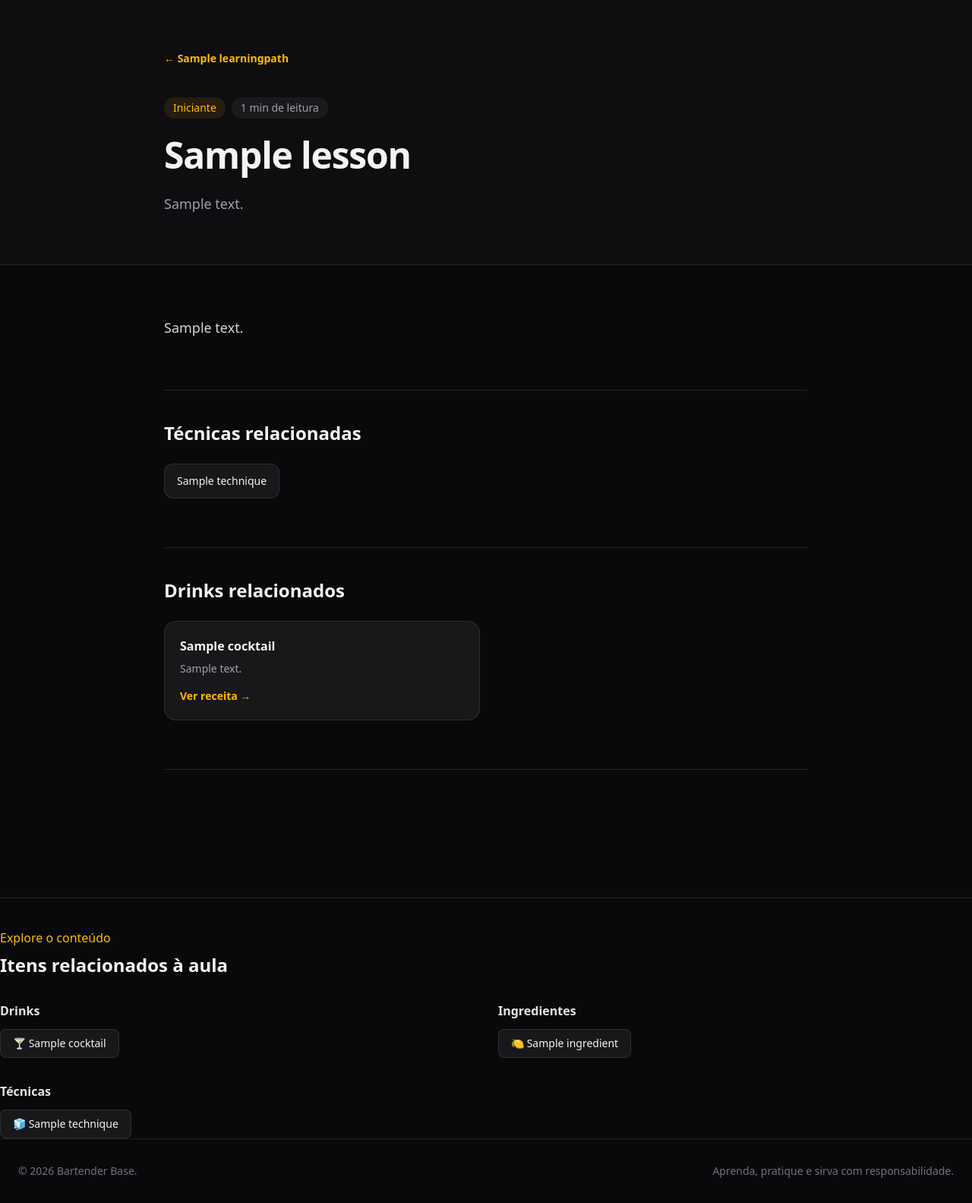
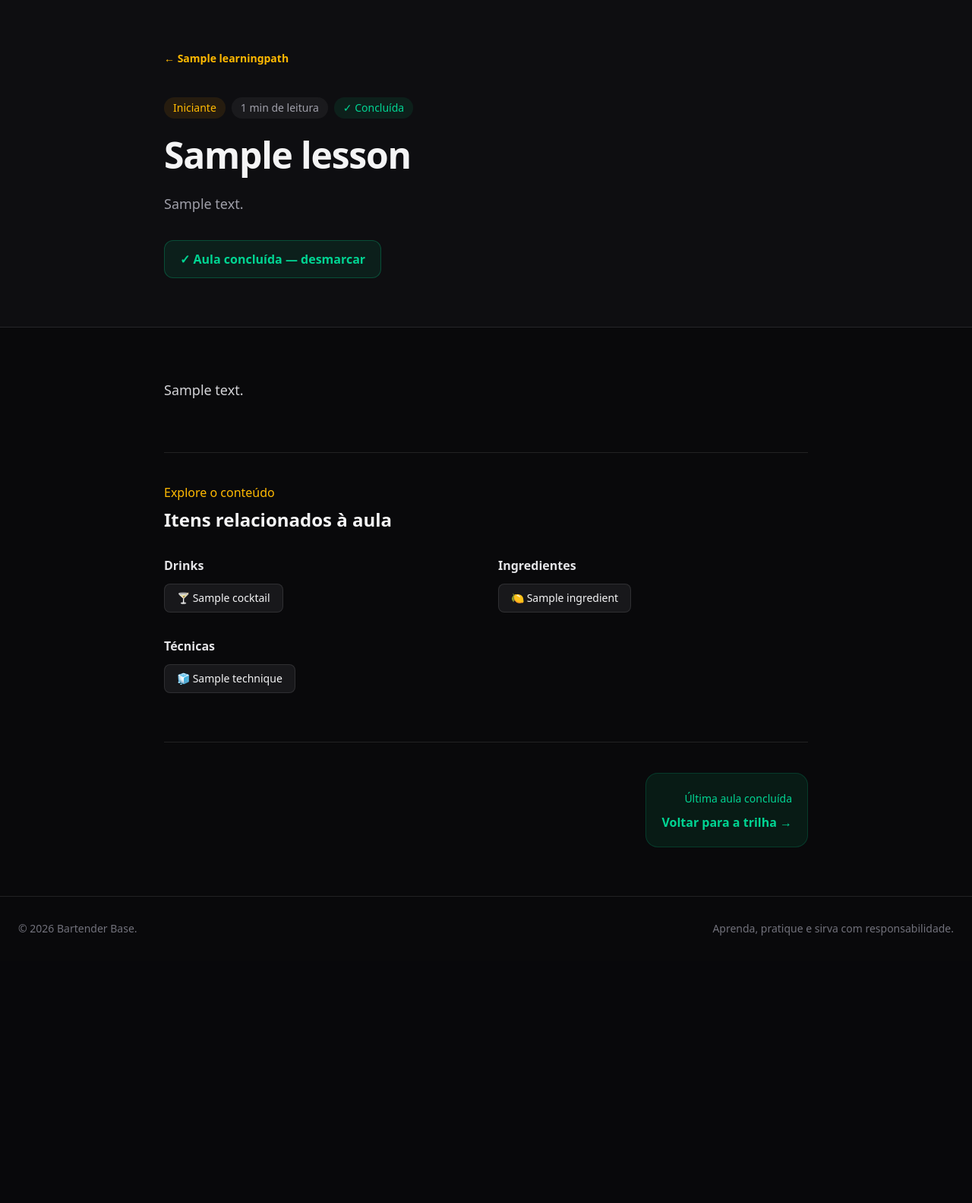
Before and after one commit to thierrydrmv/bartender-base, a Django app: a page that uses templates/learning/lesson_detail.html in a window 1280 px wide. Shown: the part 77-1660 px from the top of the page at 76% size. After the commit the page ends 1308 px from the top, so only its background shows below. Run offline with Django 5.2, Linux system fonts and the light colour scheme; a user stored in the database is signed in; tables that the repository leaves empty hold one stand-in row (values such as "Sample post"); some libraries are stand-ins or nearby versions.

Commit message:
feat: add lesson progress tracking

```diff
--- a/learning/urls.py
+++ b/learning/urls.py
@@ -16,6 +16,11 @@ urlpatterns = [
         name="path-detail",
     ),
     path(
+        "aulas/<slug:slug>/toggle-completion/",
+        views.toggle_lesson_completion,
+        name="toggle-completion",
+    ),
+    path(
         "aulas/<slug:slug>/",
         views.lesson_detail,
         name="lesson-detail",
--- a/learning/views.py
+++ b/learning/views.py
@@ -1,9 +1,12 @@
+from django.contrib import messages
+from django.contrib.auth.decorators import login_required
 from django.db.models import Count, Q
-from django.shortcuts import get_object_or_404, render
+from django.shortcuts import get_object_or_404, redirect, render
+from django.views.decorators.http import require_POST
 
 from cocktails.models import Cocktail, Equipment, Ingredient, Technique
 
-from .models import LearningPath, Lesson
+from .models import LearningPath, Lesson, LessonProgress
 
 
 def learning_path_list(request):
@@ -41,9 +44,37 @@ def learning_path_detail(request, slug):
         is_published=True,
     ).order_by("order", "title")
 
+    completed_lesson_ids: set[int] = set()
+
+    if request.user.is_authenticated:
+        completed_lesson_ids = set(
+            LessonProgress.objects.filter(
+                user=request.user,
+                lesson__learning_path=learning_path,
+                lesson__is_published=True,
+            ).values_list(
+                "lesson__pk",
+                flat=True,
+            )
+        )
+    total_lessons = len(lessons)
+    completed_lessons = len(completed_lesson_ids)
+
+    progress_percentage = round(completed_lessons / total_lessons * 100) if total_lessons else 0
+
+    next_lesson = next(
+        (lesson for lesson in lessons if lesson.pk not in completed_lesson_ids),
+        None,
+    )
+
     context = {
         "learning_path": learning_path,
         "lessons": lessons,
+        "completed_lesson_ids": completed_lesson_ids,
+        "completed_lessons": completed_lessons,
+        "total_lessons": total_lessons,
+        "progress_percentage": progress_percentage,
+        "next_lesson": next_lesson,
     }
 
     return render(
@@ -81,6 +112,14 @@ def lesson_detail(request, slug):
         .first()
     )
 
+    is_completed = False
+
+    if request.user.is_authenticated:
+        is_completed = LessonProgress.objects.filter(
+            user=request.user,
+            lesson=lesson,
+        ).exists()
+
     cocktails = Cocktail.objects.filter(
         lessons=lesson,
         is_published=True,
@@ -102,6 +141,7 @@ def lesson_detail(request, slug):
         "lesson": lesson,
         "previous_lesson": previous_lesson,
         "next_lesson": next_lesson,
+        "is_completed": is_completed,
         "cocktails": cocktails,
         "techniques": techniques,
         "equipments": equipments,
@@ -113,3 +153,36 @@ def lesson_detail(request, slug):
         "learning/lesson_detail.html",
         context,
     )
+
+
+@login_required
+@require_POST
+def toggle_lesson_completion(request, slug):
+    lesson = get_object_or_404(
+        Lesson,
+        slug=slug,
+        is_published=True,
+        learning_path__is_published=True,
+    )
+
+    progress, created = LessonProgress.objects.get_or_create(
+        user=request.user,
+        lesson=lesson,
+    )
+
+    if created:
+        messages.success(
+            request,
+            f'A aula "{lesson.title}" foi concluída.',
+        )
+    else:
+        progress.delete()
+
+        messages.success(
+            request,
+            f'A conclusão de "{lesson.title}" foi removida.',
+        )
+
+    return redirect(
+        lesson.get_absolute_url(),
+    )
--- a/templates/learning/lesson_detail.html
+++ b/templates/learning/lesson_detail.html
@@ -7,7 +7,7 @@
         <header class="border-b border-white/10 bg-zinc-900/40">
             <div class="mx-auto max-w-4xl px-6 py-16">
                 <a href="{{ lesson.learning_path.get_absolute_url }}"
-                   class="text-sm font-semibold text-amber-400 hover:text-amber-300">
+                   class="text-sm font-semibold text-amber-400 transition hover:text-amber-300">
                     ← {{ lesson.learning_path.title }}
                 </a>
                 <div class="mt-10 flex flex-wrap gap-2">
@@ -17,62 +17,39 @@
                     <span class="rounded-full bg-white/5 px-3 py-1 text-sm text-zinc-400">
                         {{ lesson.reading_time }} min de leitura
                     </span>
+                    {% if is_completed %}
+                        <span class="rounded-full bg-emerald-500/10 px-3 py-1 text-sm text-emerald-400">✓ Concluída</span>
+                    {% endif %}
                 </div>
                 <h1 class="mt-6 text-4xl font-bold tracking-tight sm:text-5xl">{{ lesson.title }}</h1>
                 <p class="mt-6 text-lg leading-8 text-zinc-400">{{ lesson.summary }}</p>
+                {% if user.is_authenticated %}
+                    <form action="{% url 'learning:toggle-completion' lesson.slug %}"
+                          method="post"
+                          class="mt-8">
+                        {% csrf_token %}
+                        <button type="submit"
+                                class="cursor-pointer rounded-xl border px-5 py-3 font-semibold transition {% if is_completed %}border-emerald-500/30 bg-emerald-500/10 text-emerald-400 hover:bg-emerald-500 hover:text-zinc-950{% else %}border-amber-500/30 bg-amber-500/10 text-amber-400 hover:bg-amber-500 hover:text-zinc-950{% endif %}">
+                            {% if is_completed %}
+                                ✓ Aula concluída — desmarcar
+                            {% else %}
+                                Marcar como concluída
+                            {% endif %}
+                        </button>
+                    </form>
+                {% else %}
+                    <a href="{% url 'accounts:login' %}?next={{ request.path }}"
+                       class="mt-8 inline-block rounded-xl border border-amber-500/30 bg-amber-500/10 px-5 py-3 font-semibold text-amber-400 transition hover:bg-amber-500 hover:text-zinc-950">
+                        Entrar para registrar progresso
+                    </a>
+                {% endif %}
             </div>
         </header>
         <div class="mx-auto max-w-4xl px-6 py-16">
+            <section aria-labelledby="lesson-content-title">
+                <h2 id="lesson-content-title" class="sr-only">Conteúdo da aula</h2>
                 <div class="whitespace-pre-line text-lg leading-9 text-zinc-300">{{ lesson.content }}</div>
-            {% if techniques %}
-                <section class="mt-16 border-t border-white/10 pt-10">
-                    <h2 class="text-2xl font-bold">Técnicas relacionadas</h2>
-                    <div class="mt-6 flex flex-wrap gap-3">
-                        {% for technique in techniques %}
-                            <a href="{{ technique.get_absolute_url }}"
-                               class="rounded-xl border border-white/10 bg-zinc-900 px-4 py-3 text-sm transition hover:border-amber-500 hover:text-amber-400">
-                                {{ technique.name }}
-                            </a>
-                        {% endfor %}
-                    </div>
             </section>
-            {% endif %}
-            {% if cocktails %}
-                <section class="mt-16 border-t border-white/10 pt-10">
-                    <h2 class="text-2xl font-bold">Drinks relacionados</h2>
-                    <div class="mt-6 grid gap-4 sm:grid-cols-2">
-                        {% for cocktail in cocktails %}
-                            <a href="{{ cocktail.get_absolute_url }}"
-                               class="group rounded-2xl border border-white/10 bg-zinc-900 p-5 transition hover:border-amber-500/50">
-                                <h3 class="font-semibold group-hover:text-amber-400">{{ cocktail.name }}</h3>
-                                <p class="mt-2 line-clamp-2 text-sm text-zinc-400">{{ cocktail.description }}</p>
-                                <span class="mt-4 inline-block text-sm font-semibold text-amber-400">Ver receita →</span>
-                            </a>
-                        {% endfor %}
-                    </div>
-                </section>
-            {% endif %}
-            <nav class="mt-16 grid gap-4 border-t border-white/10 pt-10 sm:grid-cols-2"
-                 aria-label="Navegação entre aulas">
-                {% if previous_lesson %}
-                    <a href="{{ previous_lesson.get_absolute_url }}"
-                       class="rounded-2xl border border-white/10 bg-zinc-900 p-5 transition hover:border-amber-500/50">
-                        <span class="text-sm text-zinc-500">← Aula anterior</span>
-                        <strong class="mt-2 block">{{ previous_lesson.title }}</strong>
-                    </a>
-                {% else %}
-                    {% comment %} <div></div> {% endcomment %}
-                {% endif %}
-                {% if next_lesson %}
-                    <a href="{{ next_lesson.get_absolute_url }}"
-                       class="rounded-2xl border border-white/10 bg-zinc-900 p-5 text-right transition hover:border-amber-500/50">
-                        <span class="text-sm text-zinc-500">Próxima aula →</span>
-                        <strong class="mt-2 block">{{ next_lesson.title }}</strong>
-                    </a>
-                {% endif %}
-            </nav>
-        </div>
-    </article>
             {% if cocktails or ingredients or techniques or equipment %}
                 <section class="mt-16 border-t border-white/10 pt-10">
                     <p class="font-medium text-amber-400">Explore o conteúdo</p>
@@ -133,4 +110,29 @@
                     </div>
                 </section>
             {% endif %}
+            <nav class="mt-16 flex flex-col gap-4 border-t border-white/10 pt-10 sm:flex-row"
+                 aria-label="Navegação entre aulas">
+                {% if previous_lesson %}
+                    <a href="{{ previous_lesson.get_absolute_url }}"
+                       class="rounded-2xl border border-white/10 bg-zinc-900 p-5 transition hover:border-amber-500/50">
+                        <span class="text-sm text-zinc-500">← Aula anterior</span>
+                        <strong class="mt-2 block">{{ previous_lesson.title }}</strong>
+                    </a>
+                {% endif %}
+                {% if next_lesson %}
+                    <a href="{{ next_lesson.get_absolute_url }}"
+                       class="rounded-2xl border border-white/10 bg-zinc-900 p-5 transition hover:border-amber-500/50 sm:ml-auto sm:text-right">
+                        <span class="text-sm text-zinc-500">Próxima aula →</span>
+                        <strong class="mt-2 block">{{ next_lesson.title }}</strong>
+                    </a>
+                {% elif is_completed %}
+                    <a href="{{ lesson.learning_path.get_absolute_url }}"
+                       class="rounded-2xl border border-emerald-500/20 bg-emerald-500/10 p-5 text-emerald-400 transition hover:border-emerald-500 sm:ml-auto sm:text-right">
+                        <span class="text-sm">Última aula concluída</span>
+                        <strong class="mt-2 block">Voltar para a trilha →</strong>
+                    </a>
+                {% endif %}
+            </nav>
+        </div>
+    </article>
 {% endblock content %}
--- a/theme/static/css/dist/styles.css
+++ b/theme/static/css/dist/styles.css
@@ -570,6 +570,12 @@
       border-color: color-mix(in oklab, var(--color-emerald-500) 20%, transparent);
     }
   }
+  .border-emerald-500\/30 {
+    border-color: color-mix(in srgb, oklch(69.6% 0.17 162.48) 30%, transparent);
+    @supports (color: color-mix(in lab, red, red)) {
+      border-color: color-mix(in oklab, var(--color-emerald-500) 30%, transparent);
+    }
+  }
   .border-red-500\/20 {
     border-color: color-mix(in srgb, oklch(63.7% 0.237 25.331) 20%, transparent);
     @supports (color: color-mix(in lab, red, red)) {
@@ -955,6 +961,13 @@
       }
     }
   }
+  .hover\:border-emerald-500 {
+    &:hover {
+      @media (hover: hover) {
+        border-color: var(--color-emerald-500);
+      }
+    }
+  }
   .hover\:border-emerald-500\/60 {
     &:hover {
       @media (hover: hover) {
@@ -986,6 +999,13 @@
     &:hover {
       @media (hover: hover) {
         background-color: var(--color-amber-500);
+      }
+    }
+  }
+  .hover\:bg-emerald-500 {
+    &:hover {
+      @media (hover: hover) {
+        background-color: var(--color-emerald-500);
       }
     }
   }
@@ -1042,6 +1062,11 @@
       }
     }
   }
+  .sm\:ml-auto {
+    @media (width >= 40rem) {
+      margin-left: auto;
+    }
+  }
   .sm\:block {
     @media (width >= 40rem) {
       display: block;
@@ -1075,6 +1100,11 @@
   .sm\:py-20 {
     @media (width >= 40rem) {
       padding-block: calc(var(--spacing) * 20);
+    }
+  }
+  .sm\:text-right {
+    @media (width >= 40rem) {
+      text-align: right;
     }
   }
   .sm\:text-4xl {
```
Also changed, not shown: learning/admin.py (+25 -1 lines), learning/models.py (+29 -0 lines), learning/tests/test_progress.py (added, +183 -0 lines), templates/learning/learning_path_detail.html (+33 -3 lines), learning/migrations/0003_lessonprogress.py (added). Lines whose indentation alone changed are shown as unchanged.
